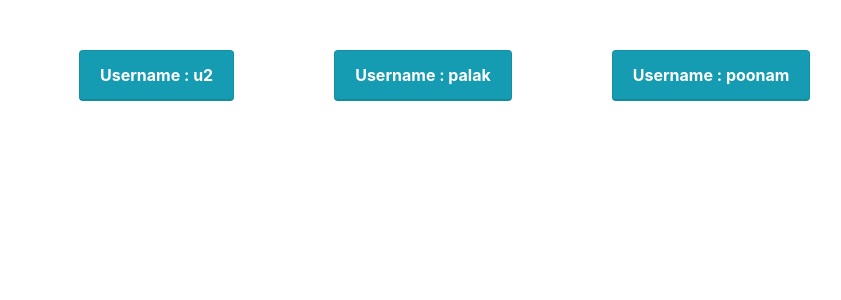
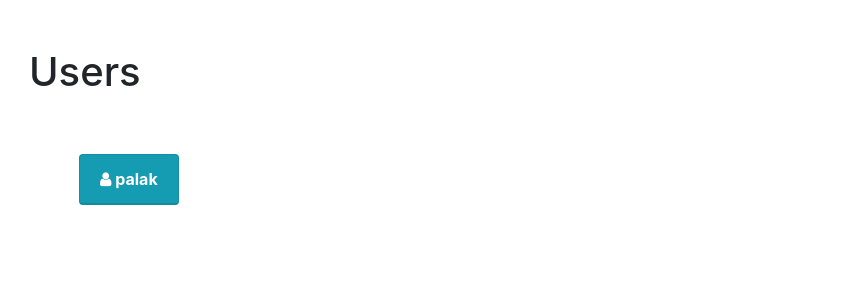
Before and after one commit to Palak-searce/Scheduling-task, a Django app: page //all_profile in a window 1280 px wide. Shown: the part 56-356 px from the top of the page, without its empty margins (56-897 px from the left). Run offline with Django 3.2, Linux system fonts and the light colour scheme; some libraries are stand-ins or nearby versions.

Commit message:
some frontend changes

```diff
--- a/data.json
+++ b/data.json
@@ -1 +1 @@
-{"u2": [{"profile": "p1", "sDate": "2020-01-01", "eDate": "2020-01-01"}], "palak": [{"profile": "u1", "sDate": "2020-01-01", "eDate": "2020-02-01"}, {"profile": "u1", "sDate": "2020-02-02", "eDate": "2020-03-03"}], "poonam": [{"profile": "u1", "sDate": "2020-01-01", "eDate": "2020-03-03"}]}
+{"palak": [{"profile": "p1", "sDate": "2020-01-01", "eDate": "2020-01-31"}, {"profile": "p2", "sDate": "2020-02-01", "eDate": "2020-03-03"}]}
--- a/templates/user_info.html
+++ b/templates/user_info.html
@@ -3,11 +3,16 @@
 {% extends "base.html" %}
   {% block body_block %}
 
+  <br>
+  <br>
+  <h1>Users</h1>
     {% for key, values in data.items %}
 
         <a href="{% url "detail" uname=key %}">
           <div class="card text-white bg-info mb-3" style="max-width: 18rem; float:left; margin:50px;">
-              <div class="card-header"> <strong>Username : {{key}} </strong></div>
+              <div class="card-header"> <strong>
+                <i class="fa fa-user" aria-hidden="true"></i>
+                 {{key}} </strong></div>
           </div>
       </nav>
 
```
